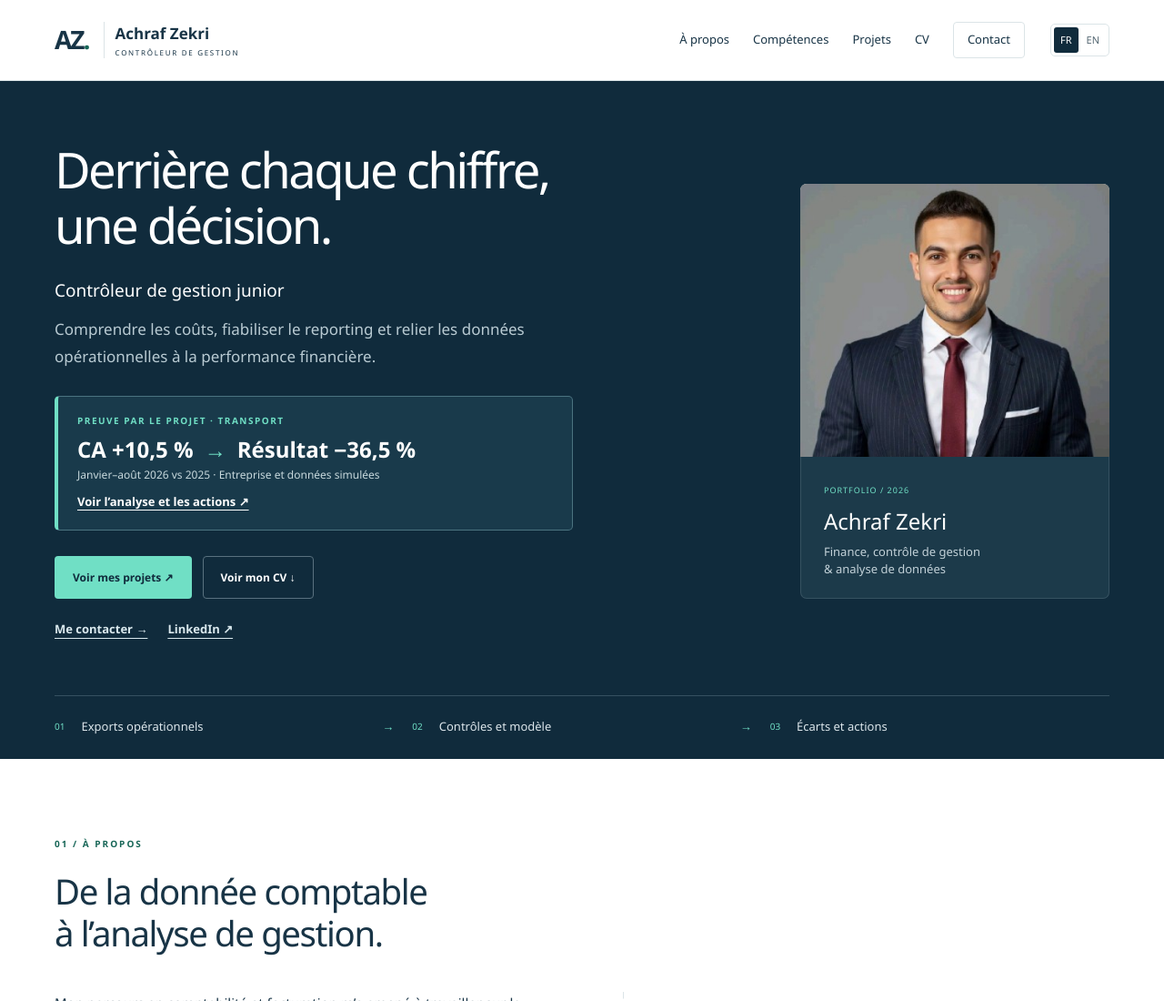
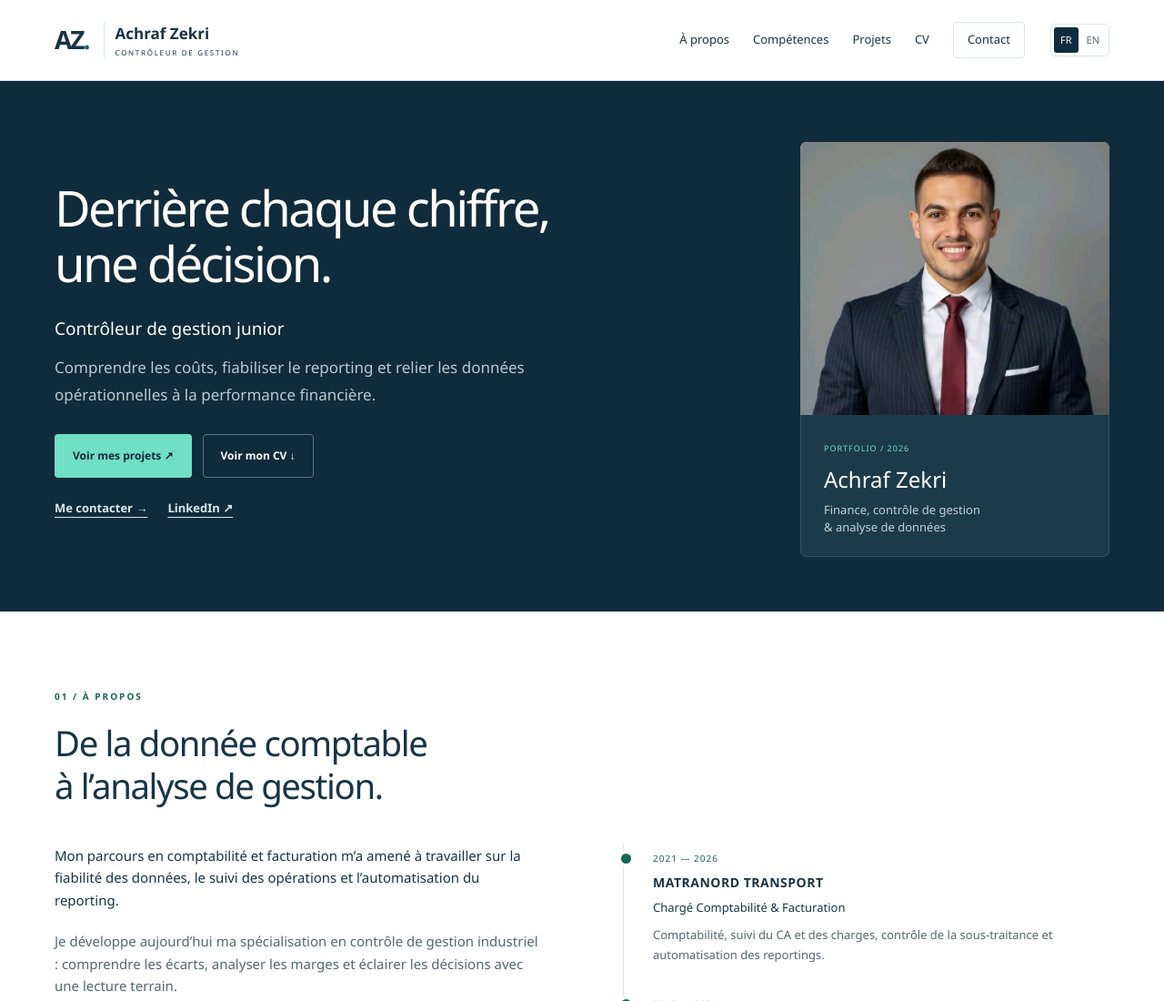
Before and after one commit to Achrafzekri/achrafzekri.github.io, a plain HTML site: page index.html in a window 1280 px wide. Shown: the top 1100 px of the page at 91% size. Drawn offline with Linux system fonts and the light colour scheme.

Commit message:
Remove hero proof and process strip

```diff
--- a/index.html
+++ b/index.html
@@ -22,16 +22,12 @@
 <h1 data-i18n="heroTitle" >Derrière chaque chiffre,<br>une décision.</h1>
 <p data-i18n="role" class="role">Contrôleur de gestion junior</p>
 <p data-i18n="intro" class="intro">Comprendre les coûts, fiabiliser le reporting et relier les données opérationnelles à la performance financière.</p>
-<div class="hero-proof" aria-label="Résultat du projet Transport"><span data-i18n="proofLabel" class="hero-proof-label">PREUVE PAR LE PROJET · TRANSPORT</span><div class="hero-proof-numbers"><strong data-i18n="proofRevenue">CA +10,5 %</strong><span aria-hidden="true">→</span><strong data-i18n="proofProfit">Résultat −36,5 %</strong></div><p data-i18n="proofNote">Janvier–août 2026 vs 2025 · Entreprise et données simulées</p><a data-i18n="proofLink" href="projet-transport/">Voir l’analyse et les actions ↗</a></div>
 <div class="actions"><a data-i18n="seeProjects" href="#projets" class="button primary" >Voir mes projets ↗</a><a data-i18n="seeCV" href="#cv" class="button light">Voir mon CV ↓</a></div><a data-i18n="getInTouch" href="#contact" class="text-link hero-link" >Me contacter →</a><a href="https://www.linkedin.com/in/achrafzekri/" class="text-link hero-link" data-event="linkedin_click" data-location="header">LinkedIn ↗</a></div>
 <div class="portrait-panel">
 <div class="portrait-frame"><img src="assets/images/portrait.jpg" alt="Achraf Zekri" width="400" height="400" fetchpriority="high"></div>
 <div class="portrait-caption"><span class="tiny">PORTFOLIO / 2026</span><strong>Achraf Zekri</strong>
 <p data-i18n="caption" >Finance, contrôle de gestion<br>& analyse de données</p></div></div></div>
-<div class="wrap focus-strip" aria-label="De la donnée à la décision">
-<div><span>01</span><span data-i18n="flow01">Exports opérationnels</span></div>
-<div><span>02</span><span data-i18n="flow02">Contrôles et modèle</span></div>
-<div><span>03</span><span data-i18n="flow03">Écarts et actions</span></div></div></section>
+</section>
 <section id="profil" class="section wrap">
 <div class="section-heading">
 <p data-i18n="aboutLabel" class="eyebrow">01 / À PROPOS</p>
```
